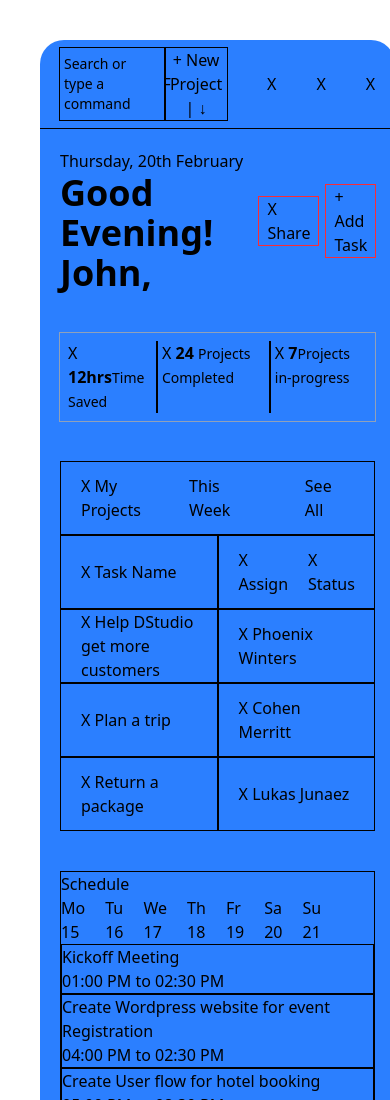
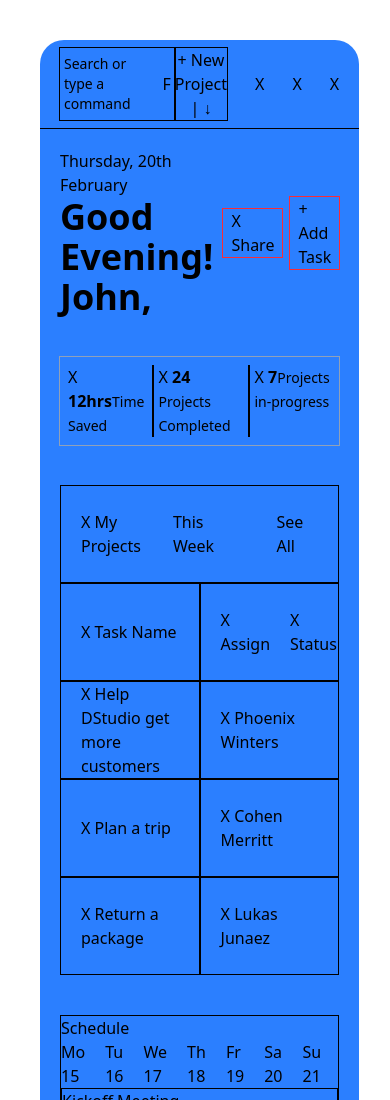
Before and after one commit to TechCrent/Dashboard, a website built with Vite: page dashboard/index.html in a window 390 px wide. Shown: the top 1100 px of the page. Built offline with nearby package versions, Linux system fonts and the light colour scheme.

Commit message:
minor: Fixed search bar alignment (Mobile View)

```diff
--- a/dashboard/index.html
+++ b/dashboard/index.html
@@ -53,11 +53,11 @@
       >
         <!-- Search bar -->
         <header class="flex border-b border-black justify-between px-5 py-2">
-          <div class="outline flex gap-8 p-1 items-center w-1/3">
+          <div class="outline flex gap-8 p-1 items-center md:w-1/3">
             <p class="text-sm">Search or type a command</p>
             <button class="m-auto">F</button>
           </div>
-          <div class="flex gap-10 justify-center items-center">
+          <div class="flex gap-7 md:gap-10 justify-center items-center">
             <button class="outline">+ New Project | ↓</button>
             <p>X</p>
             <p>X</p>
```
